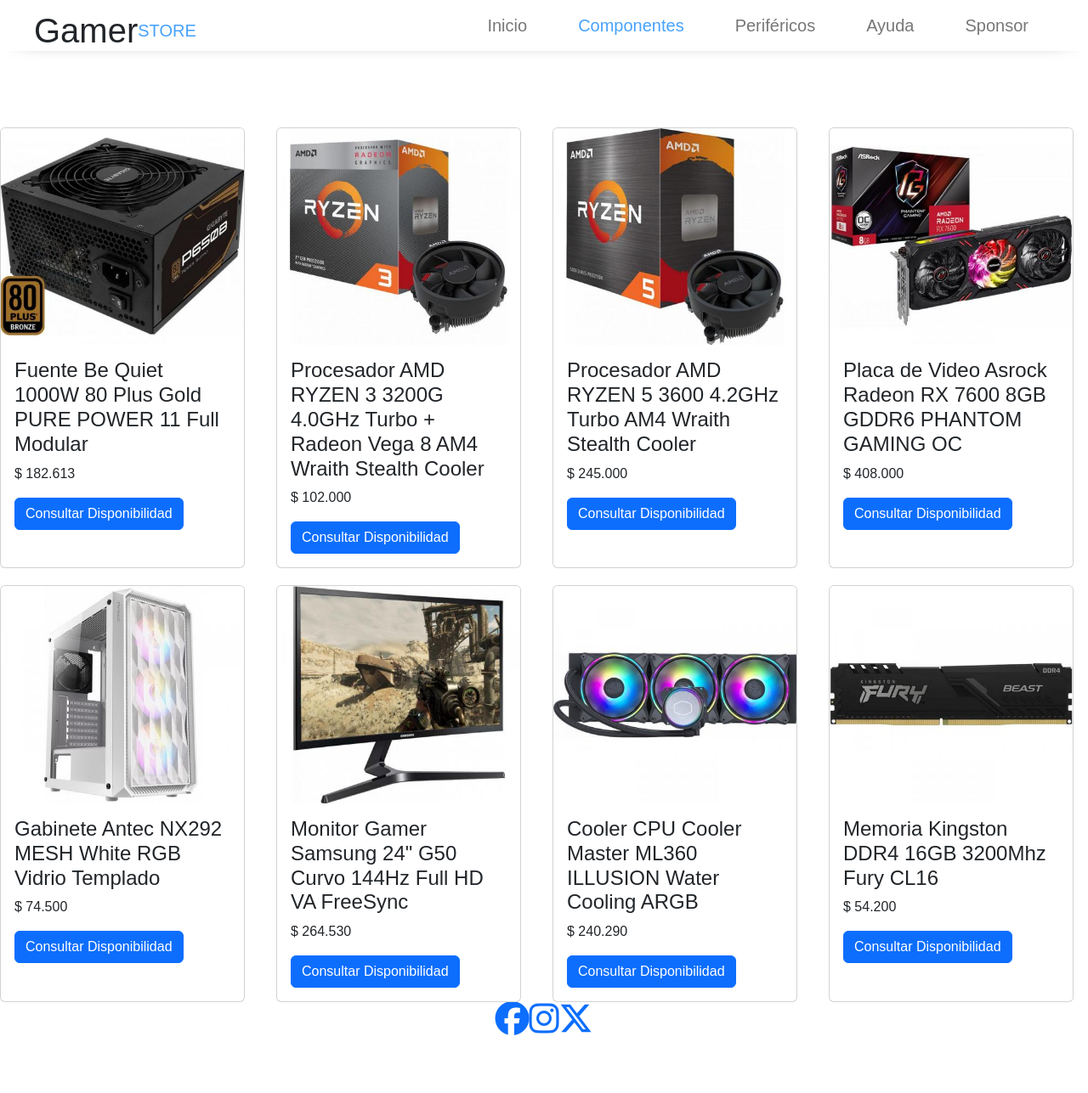
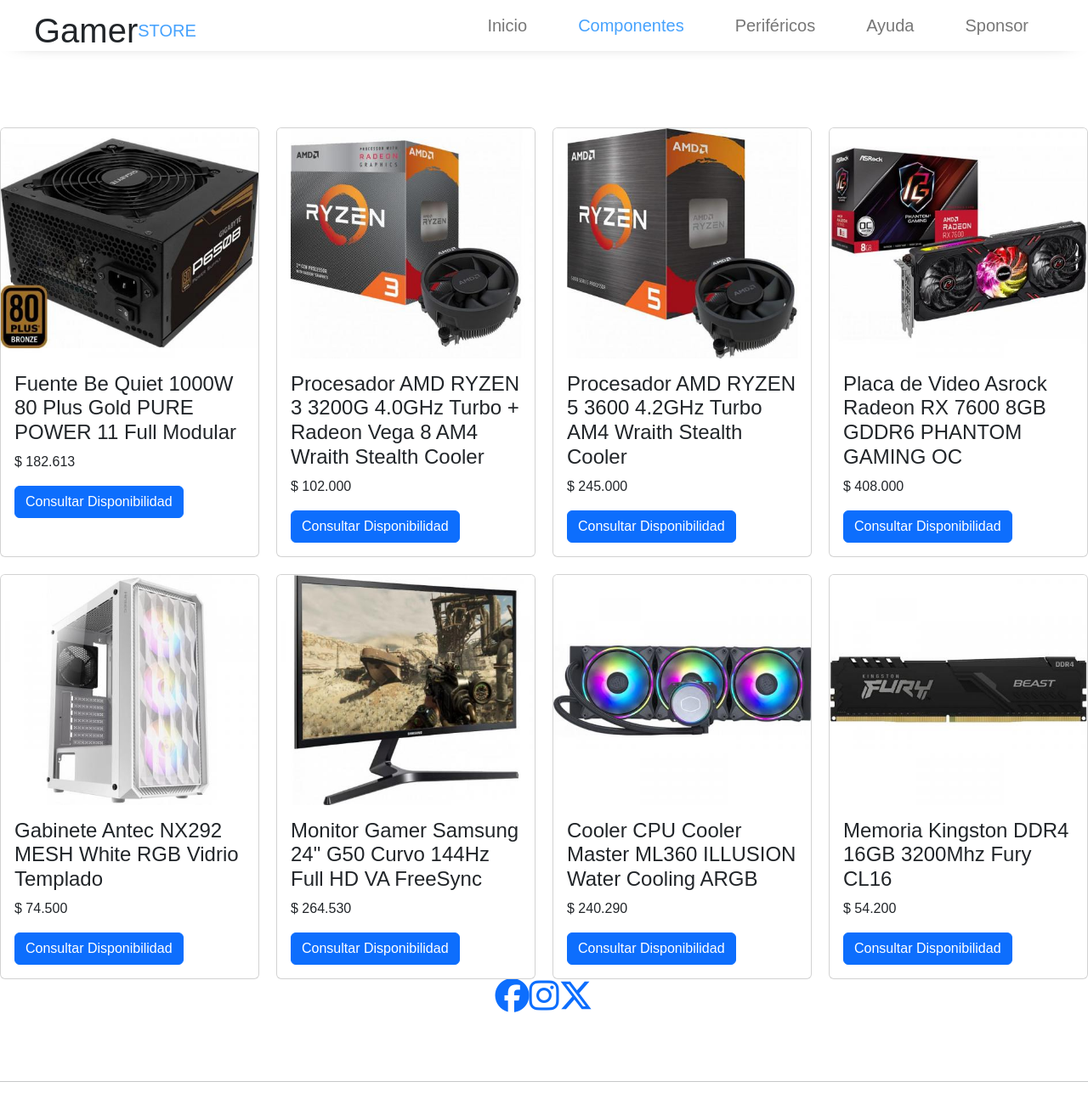
Before and after one commit to SantiagoYsb/GamerStore-Mamani-, a website: page Paginas/componentes.html in a window 1280 px wide. Shown: the top 1287 px of the page at 85% size. Drawn offline with nearby package versions, Linux system fonts and the light colour scheme; files that its build step writes are made by us from their sources.

Commit message:
aplicando palabras claves

```diff
--- a/Paginas/componentes.html
+++ b/Paginas/componentes.html
@@ -2,6 +2,8 @@
 <html lang="en">
 <head>
   <meta charset="UTF-8">
+  <meta name="description" content="Explora nuestros catalogo de productos filtrando por calidad y precio segun tu criterio">
+  <meta name="keywords" content="TIENDA De computadoras , Gaming , COMPUTADORA , COMPONENTES DE PC , COMPRAR UNA COMPUTADORA , PERIFERICOS , TECLADO , MAUSE , Playstation">
   <meta name="viewport" content="width=device-width, user-scalable=no, initial-scale=1.0, maximum-scale=1.0, minimum-scale=1.0">
   <link href="https://cdn.jsdelivr.net/npm/bootstrap@5.3.2/dist/css/bootstrap.min.css" rel="stylesheet" integrity="sha384-T3c6CoIi6uLrA9TneNEoa7RxnatzjcDSCmG1MXxSR1GAsXEV/Dwwykc2MPK8M2HN" crossorigin="anonymous">
   <link rel="stylesheet" href="./../css/main.css">
@@ -19,7 +21,7 @@
      <nav>
       <ul>
         <li><a href="./../index.html">Inicio</a></li>
-        <li class=".menu-selected"><a class="menu-color" href="#">Componentes</a></li>
+        <li class=".menu-selected"><a class="menu-color" href="">Componentes</a></li>
         <li><a href="./perifericos.html">Periféricos</a></li>
         <li><a href="./ayuda.html">Ayuda</a></li>
         <li><a href="./sponsor.html">Sponsor</a></li>
@@ -31,7 +33,7 @@
 </header>
 <main class="main-global">
 <div class="column-prod">
-  <div class="card" style="width: 18rem;">
+  <div class="card">
     <img src="./../img/Fuente 1000w 80 plus.jpg" class="card-img-top" alt="...">
     <div class="card-body">
       <h4 class="card-title">Fuente Be Quiet 1000W 80 Plus Gold PURE POWER 11 Full Modular</h4>
@@ -39,7 +41,7 @@
       <a href="#" class="btn btn-primary">Consultar Disponibilidad</a>
     </div>
   </div>
-  <div class="card" style="width: 18rem;">
+  <div class="card">
     <img src="./../img/Procesador ryzen 3.jpg" class="card-img-top" alt="...">
     <div class="card-body">
       <h4 class="card-title">Procesador AMD RYZEN 3 3200G 4.0GHz Turbo + Radeon Vega 8 AM4 Wraith Stealth Cooler</h4>
@@ -47,7 +49,7 @@
       <a href="#" class="btn btn-primary">Consultar Disponibilidad</a>
     </div>
   </div>
-  <div class="card" style="width: 18rem;">
+  <div class="card">
     <img src="./../img/Procesador Ryzen 5.jpg" class="card-img-top" alt="...">
     <div class="card-body">
       <h4 class="card-title">Procesador AMD RYZEN 5 3600 4.2GHz Turbo AM4 Wraith Stealth Cooler</h4>
@@ -55,7 +57,7 @@
       <a href="#" class="btn btn-primary">Consultar Disponibilidad</a>
     </div>
   </div>
-  <div class="card" style="width: 18rem;">
+  <div class="card">
     <img src="./../img/Radeon RX 7500 8gb.jpg" class="card-img-top" alt="...">
     <div class="card-body">
       <h4 class="card-title">Placa de Video Asrock Radeon RX 7600 8GB GDDR6 PHANTOM GAMING OC</h4>
@@ -63,7 +65,7 @@
       <a href="#" class="btn btn-primary">Consultar Disponibilidad</a>
     </div>
   </div>
-  <div class="card" style="width: 18rem;">
+  <div class="card">
     <img src="./../img/Gabinete Antec.jpg" class="card-img-top" alt="...">
     <div class="card-body">
       <h4 class="card-title">Gabinete Antec NX292 MESH White RGB Vidrio Templado</h4>
@@ -71,7 +73,7 @@
       <a href="#" class="btn btn-primary">Consultar Disponibilidad</a>
     </div>
   </div>
-  <div class="card" style="width: 18rem;">
+  <div class="card">
     <img src="./../img/Monitor Samsung.jpg" class="card-img-top" alt="...">
     <div class="card-body">
       <h4 class="card-title">Monitor Gamer Samsung 24" G50 Curvo 144Hz Full HD VA FreeSync</h4>
@@ -79,7 +81,7 @@
       <a href="#" class="btn btn-primary">Consultar Disponibilidad</a>
     </div>
   </div>
-  <div class="card" style="width: 18rem;">
+  <div class="card">
     <img src="./../img/Cooler CPU.jpg" class="card-img-top" alt="...">
     <div class="card-body">
       <h4 class="card-title">Cooler CPU Cooler Master ML360 ILLUSION Water Cooling ARGB</h4>
@@ -87,7 +89,7 @@
       <a href="#" class="btn btn-primary">Consultar Disponibilidad</a>
     </div>
   </div>
-  <div class="card" style="width: 18rem;">
+  <div class="card">
     <img src="./../img/Memoria ram 16gb kingstone.jpg" class="card-img-top" alt="...">
     <div class="card-body">
       <h4 class="card-title">Memoria Kingston DDR4 16GB 3200Mhz Fury CL16</h4>
--- a/scss/utilities/_media-queries.scss
+++ b/scss/utilities/_media-queries.scss
@@ -48,7 +48,7 @@
 }
 
 
-@media screen and (max-width: 768px){
+@media screen and (max-width: 816px){
     header{padding: 0 0 0 0px; position: relative; display: block;
         .header-menu{
             display: block;
@@ -62,7 +62,7 @@
         }
     }
     .main-global{padding: 330px 0 0 0; }
-    .column-prod {display: grid; grid-template-columns: repeat(2, 1fr);}
+    .column-prod {display: grid; grid-template-columns: repeat(1, 1fr);  }
     .contenedor-all{
         main{padding: 230px 0 0 0 ;
             .portada{
@@ -79,6 +79,7 @@
                     grid-template-columns: repeat(1, 1fr );
                     width: 600px;
                     object-fit: cover;
+
                     }
             }
         }
```
Also changed, not shown: Paginas/ayuda.html (+3 -1 lines), Paginas/perifericos.html (+11 -9 lines), Paginas/sponsor.html (+3 -1 lines), index.html (+3 -1 lines), css/main.css.
